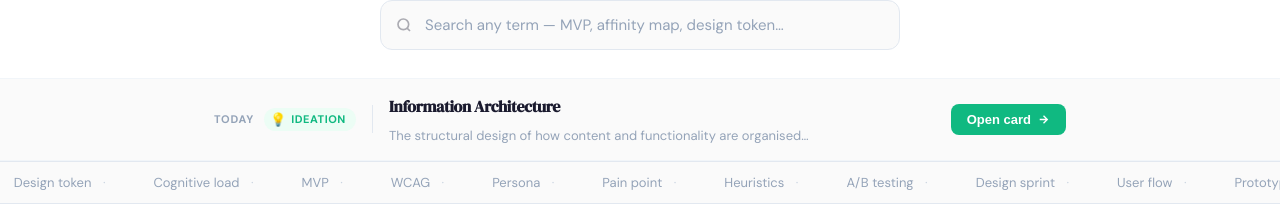
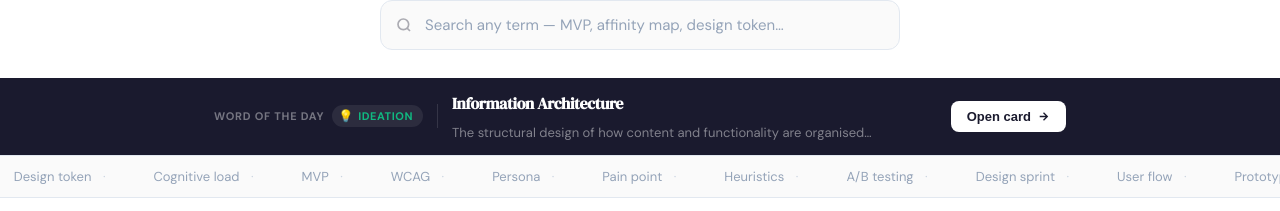
Before and after one commit to mcihael11111/workplace-vocab, a React (Vite) app in the folder packages/frontend/: page / in a window 1280 px wide. Shown: the part 385-596 px from the top of the page. Built offline with nearby package versions, Linux system fonts and the light colour scheme; no server answers.

Commit message:
Increase TermOfTheDay contrast with dark navy background
Co-Authored-By: Claude Sonnet 4.6 <noreply@anthropic.com>

```diff
--- a/packages/frontend/src/components/ui/TermOfTheDay.jsx
+++ b/packages/frontend/src/components/ui/TermOfTheDay.jsx
@@ -1,4 +1,4 @@
-// TermOfTheDay — compact horizontal card below the hero.
+// TermOfTheDay — compact featured strip below the hero.
 // Picks one term per calendar day deterministically — no backend needed.
 // Category accent, icon, and name update daily with the term.
 import { ALL_WORDS } from "../../data/words.js";
@@ -20,54 +20,54 @@ export function TermOfTheDay({ completedTerms, onOpen }) {
     onOpen(wordsInCat, idx >= 0 ? idx : 0);
   };
 
-  // Short teaser — first clause only
+  // Short teaser — up to first comma/period or 90 chars
   const teaser = (() => {
-    const cutoff = term.definition.search(/[,\.]/);
-    const short  = cutoff > 0 && cutoff < 100 ? term.definition.slice(0, cutoff) : term.definition.slice(0, 80);
+    const cutoff = term.definition.search(/[,.]/);
+    const short  = cutoff > 0 && cutoff < 90 ? term.definition.slice(0, cutoff) : term.definition.slice(0, 90);
     return short + "…";
   })();
 
   return (
-    <div style={{ borderTop: "1px solid #F1F5F9", borderBottom: "1px solid #F1F5F9", background: "#FAFAFA" }}>
+    <div style={{ background: "#1A1A2E" }}>
       <div style={{
-        maxWidth: 900, margin: "0 auto", padding: "16px 24px",
-        display: "flex", alignItems: "center", gap: 16, flexWrap: "wrap",
+        maxWidth: 900, margin: "0 auto", padding: "14px 24px",
+        display: "flex", alignItems: "center", gap: 14, flexWrap: "wrap",
       }}>
 
-        {/* Left: label + category chip */}
-        <div style={{ display: "flex", alignItems: "center", gap: 10, flexShrink: 0 }}>
-          <span style={{ fontSize: 11, fontWeight: 700, letterSpacing: "0.07em", textTransform: "uppercase", color: "#94A3B8" }}>
-            Today
+        {/* Label + category */}
+        <div style={{ display: "flex", alignItems: "center", gap: 8, flexShrink: 0 }}>
+          <span style={{ fontSize: 11, fontWeight: 700, letterSpacing: "0.07em", textTransform: "uppercase", color: "rgba(255,255,255,0.4)" }}>
+            Word of the day
           </span>
-          <div style={{ display: "inline-flex", alignItems: "center", gap: 5, background: cat.color, borderRadius: 99, padding: "3px 10px 3px 6px" }}>
-            <span style={{ fontSize: 13 }}>{cat.icon}</span>
+          <div style={{ display: "inline-flex", alignItems: "center", gap: 5, background: "rgba(255,255,255,0.08)", borderRadius: 99, padding: "3px 10px 3px 6px" }}>
+            <span style={{ fontSize: 12 }}>{cat.icon}</span>
             <span style={{ fontSize: 11, fontWeight: 700, letterSpacing: "0.05em", textTransform: "uppercase", color: cat.accent }}>{cat.name}</span>
           </div>
         </div>
 
         {/* Divider */}
-        <div style={{ width: 1, height: 28, background: "#E2E8F0", flexShrink: 0 }}/>
+        <div style={{ width: 1, height: 24, background: "rgba(255,255,255,0.12)", flexShrink: 0 }}/>
 
         {/* Term + teaser */}
         <div style={{ flex: 1, minWidth: 0, display: "flex", alignItems: "baseline", gap: 10, flexWrap: "wrap" }}>
-          <span style={{ fontSize: 16, fontWeight: 700, letterSpacing: "-0.02em", fontFamily: "'DM Serif Display', Georgia, serif", color: "#1A1A2E", whiteSpace: "nowrap" }}>
+          <span style={{ fontSize: 16, fontWeight: 700, letterSpacing: "-0.02em", fontFamily: "'DM Serif Display', Georgia, serif", color: "#fff", whiteSpace: "nowrap" }}>
             {term.term}
           </span>
-          <span style={{ fontSize: 13, color: "#94A3B8", overflow: "hidden", textOverflow: "ellipsis", whiteSpace: "nowrap", maxWidth: "100%" }}>
+          <span style={{ fontSize: 13, color: "rgba(255,255,255,0.45)", overflow: "hidden", textOverflow: "ellipsis", whiteSpace: "nowrap", maxWidth: "100%" }}>
             {teaser}
           </span>
         </div>
 
         {/* CTA */}
         {isDone ? (
-          <div style={{ display: "inline-flex", alignItems: "center", gap: 6, color: "#16A34A", fontSize: 13, fontWeight: 600, flexShrink: 0 }}>
+          <div style={{ display: "inline-flex", alignItems: "center", gap: 6, color: "#4ADE80", fontSize: 13, fontWeight: 600, flexShrink: 0 }}>
             <svg width="13" height="13" viewBox="0 0 24 24" fill="none" stroke="currentColor" strokeWidth="2.5"><path d="M20 6L9 17l-5-5"/></svg>
             Done today
           </div>
         ) : (
           <button
             onClick={handleOpen}
-            style={{ display: "inline-flex", alignItems: "center", gap: 6, background: cat.accent, color: "#fff", border: "none", borderRadius: 8, padding: "8px 16px", fontSize: 13, fontWeight: 700, cursor: "pointer", flexShrink: 0, transition: "opacity 0.15s" }}
+            style={{ display: "inline-flex", alignItems: "center", gap: 6, background: "#fff", color: "#1A1A2E", border: "none", borderRadius: 8, padding: "8px 16px", fontSize: 13, fontWeight: 700, cursor: "pointer", flexShrink: 0, transition: "opacity 0.15s" }}
             onMouseEnter={e => e.currentTarget.style.opacity = "0.88"}
             onMouseLeave={e => e.currentTarget.style.opacity = "1"}
           >
```
